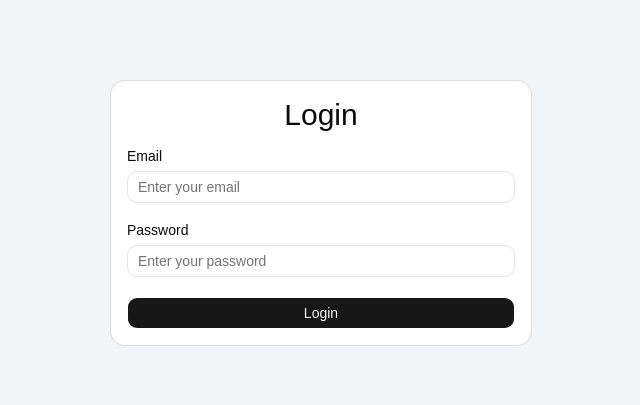
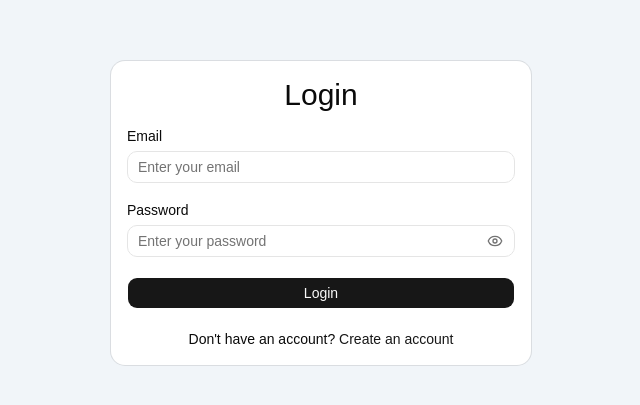
Before and after one commit to trisanjitmandal/event-management-frontend, a React (Vite) app: page /login in a window 1280 px wide. Shown: the part 187-592 px from the top of the page, without its empty margins (319-959 px from the left). Built offline with nearby package versions, Linux system fonts and the light colour scheme; no server answers.

Commit message:
Add Register url on login page

```diff
--- a/src/pages/auth/Login.jsx
+++ b/src/pages/auth/Login.jsx
@@ -1,8 +1,9 @@
 import { useState } from "react";
 import { useForm } from "react-hook-form";
 import { loginUser } from "@/api/authApi";
-import { useNavigate } from "react-router-dom";
+import { useNavigate,Link} from "react-router-dom";
 import { getRoleFromToken } from "@/utils/jwt";
+import { Eye, EyeOff } from "lucide-react";
 
 import { Button } from "@/components/ui/button";
 import {
@@ -18,6 +19,7 @@ function Login() {
 
   const [loading, setLoading] = useState(false);
   const navigate = useNavigate();
+  const [showPassword, setShowPassword] = useState(false);
 
   const {
     register,
@@ -109,23 +111,37 @@ function Login() {
           </div>
 
          <div className="space-y-2">
-
          <Label>Password</Label>
 
+         <div className="relative">
          <Input
-              type="password"
+             type={showPassword ? "text" : "password"}
              placeholder="Enter your password"
+             className="pr-10"
+
              {...register("password", {
              required: "Password is required",
              })}
              />
+
+            <button
+            type="button"
+            onClick={() => setShowPassword(!showPassword)}
+            className="absolute right-3 top-1/2 -translate-y-1/2 text-muted-foreground hover:text-foreground"
+          >
+            {showPassword ? (
+            <EyeOff className="h-4 w-4" />
+            ) : (
+           <Eye className="h-4 w-4" />
+           )}
+         </button>
+         </div>
 
           {errors.password && (
           <p className="text-sm text-red-500">
           {errors.password.message}
           </p>
           )}
-
           </div>
 
           <Button
@@ -135,6 +151,17 @@ function Login() {
           >
             {loading ? "Logging in..." : "Login"}
           </Button>
+
+          <div className="text-center text-sm test-slate-600">
+            Don't have an account?{" "}
+
+            <Link to= "/register"
+                  className="font-medium text-primary hover:underline" >
+
+                  Create an account
+            </Link>
+
+          </div>
 
         </form>
 
```
Lines whose indentation alone changed are shown as unchanged.
